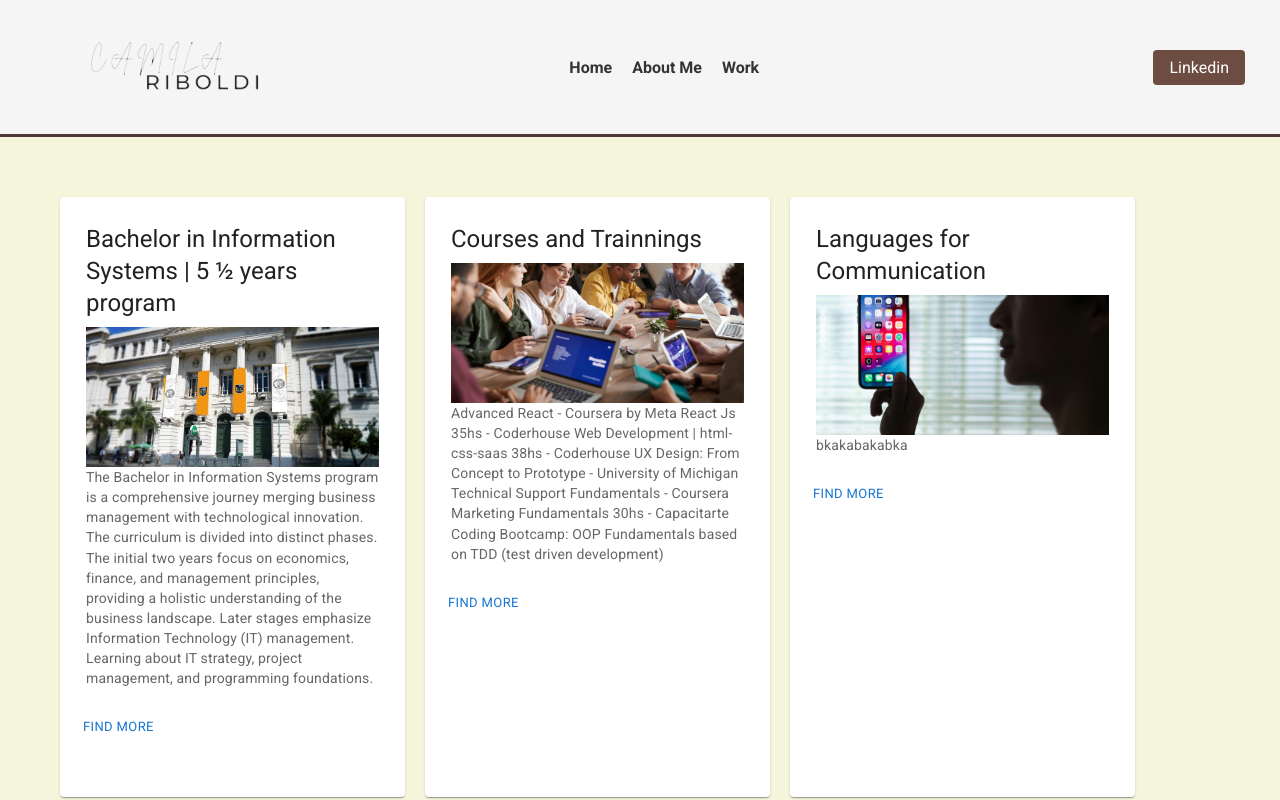
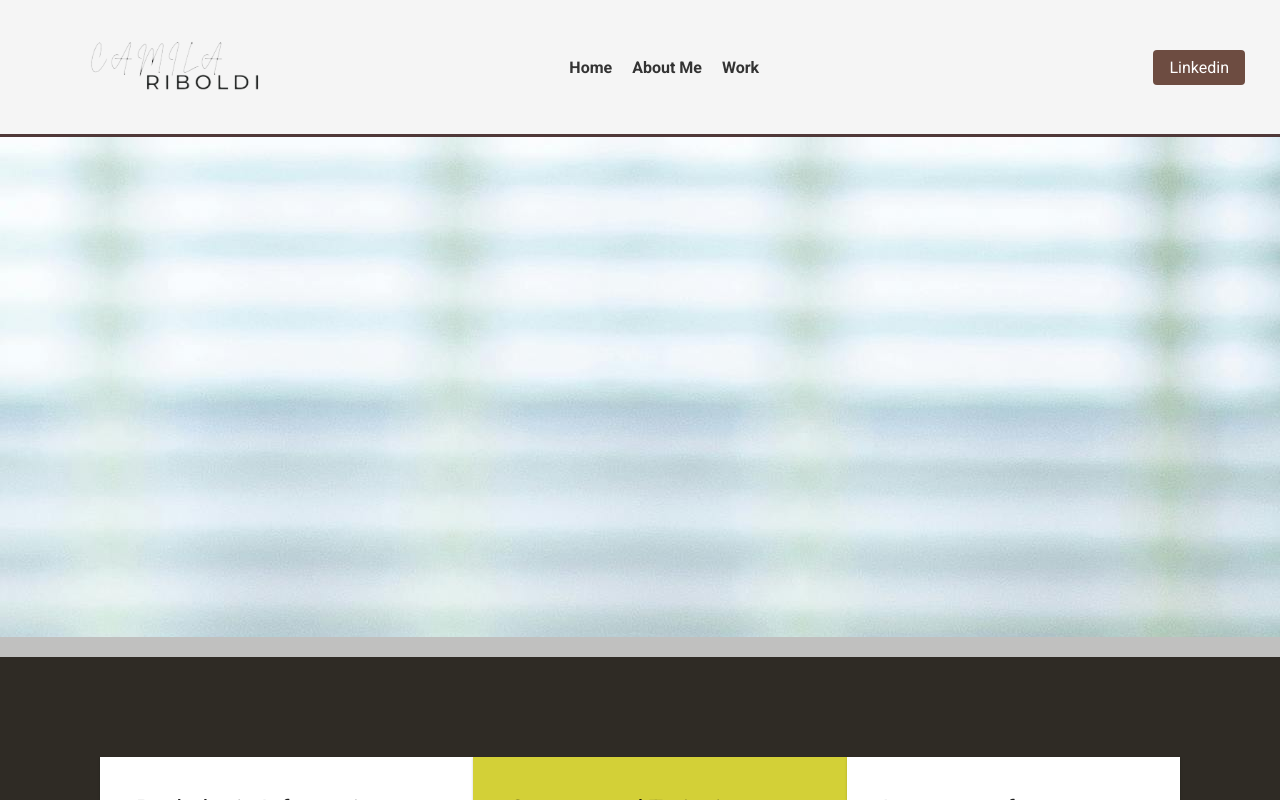
Before and after one commit to riboldicamila/camila-riboldi-portfolio, a React (Create React App) app: page /about-me in a window 1280 px wide. Shown: the top 800 px of the page. Built offline with nearby package versions, Linux system fonts and the light colour scheme.

Commit message:
added carousel

```diff
--- a/package.json
+++ b/package.json
@@ -13,6 +13,7 @@
     "animate.css": "^4.1.1",
     "react": "^18.3.1",
     "react-dom": "^18.3.1",
+    "react-material-ui-carousel": "^3.4.2",
     "react-router-dom": "^6.23.1",
     "react-scripts": "5.0.1",
     "web-vitals": "^2.1.4"
--- a/src/App.css
+++ b/src/App.css
@@ -6,5 +6,5 @@
 }
 
 body {
-  background-color: beige;
+  background-color: rgb(192, 192, 191);
 }
--- a/src/Components/AboutMe/AboutMe.css
+++ b/src/Components/AboutMe/AboutMe.css
@@ -1,5 +1,12 @@
 .card-container {
   display: flex;
-  gap: 20px;
-  margin: 60px;
+  padding: 100px;
+  justify-content: center;
+  background-color: rgb(47 43 37);
+  margin-top: 20px;
+  margin-bottom: 20px;
 }
+
+.trainning-card {
+  background-color: #d3d037 !important;
+}
--- a/src/Components/AboutMe/AboutMe.js
+++ b/src/Components/AboutMe/AboutMe.js
@@ -6,8 +6,28 @@ import university from "./uba-photo.jpg";
 import languages from "./languages-photo.jpg";
 import courses from "./courses-photo.jpg";
 
+import CarouselPhotos from "../Carrosel/CarouselPhotos";
+
 function AboutMe() {
+  const items = [
+    {
+      src: languages,
+      altText: "Image 1 description",
+    },
+    {
+      src: courses,
+      altText: "Image 1 description",
+    },
+    {
+      children: <h2>Slide 2 Title</h2>,
+    },
+  ];
+
   return (
+    <>
+      <div>
+        <CarouselPhotos items={items} />
+      </div>
       <div className="card-container">
         <HomeCard
           image={university}
@@ -27,6 +47,7 @@ function AboutMe() {
         Technical Support Fundamentals - Coursera
         Marketing Fundamentals 30hs - Capacitarte
         Coding Bootcamp: OOP Fundamentals based on TDD (test driven development)"
+          className="trainning-card"
         />
         <HomeCard
           image={courses}
@@ -34,6 +55,7 @@ function AboutMe() {
           text="bkakabakabka"
         />
       </div>
+    </>
   );
 }
 
--- /dev/null
+++ b/src/Components/Carrosel/CarouselPhotos.css
@@ -0,0 +1,3 @@
+.carousel-photos-tab {
+  height: 500px;
+}
--- /dev/null
+++ b/src/Components/Carrosel/CarouselPhotos.js
@@ -0,0 +1,20 @@
+import Carousel from 'react-material-ui-carousel';
+import "./CarouselPhotos.css"
+
+function CarouselPhotos({items}) {
+    return (
+      <Carousel autoPlay animation="slide" indicators timeout={5000} className='carousel-photos-tab'>
+        {items.map((item, index) => (
+          <div key={index}>
+            {item.src ? (
+              <img key={index} src={item.src} alt={item.altText} />
+            ) : (
+              <div key={index}>{item.children}</div>
+            )}
+          </div>
+        ))}
+      </Carousel>
+    );
+  }
+
+  export default CarouselPhotos;
--- a/src/Components/Home/HomeCard.css
+++ b/src/Components/Home/HomeCard.css
@@ -1,5 +1,7 @@
 .home-card {
-  width: 800px !important;
+  max-width: 450px !important;
   height: 600px !important;
-  padding: 10px;
+  padding: 20px;
+  border-radius: 0 !important;
+  background-color: rgb(161, 151, 151);
 }
--- a/src/Components/Home/HomeCard.js
+++ b/src/Components/Home/HomeCard.js
@@ -7,10 +7,12 @@ import { Button, CardActionArea, CardActions } from "@mui/material";
 
 import "./HomeCard.css";
 
-function HomeCard({ image, title, text }) {
+function HomeCard({ image, title, text, className }) {
+  const classNameDefine = `home-card${className ? ` ${className}` : ""}`;
+
   return (
     <div>
-      <Card sx={{ maxWidth: 345 }} className="home-card">
+      <Card sx={{ maxWidth: 345 }} className={classNameDefine}>
         <CardActionArea>
           <CardContent>
             <Typography gutterBottom variant="h5" component="div">
```
Also changed, not shown: 1 other file (tests, documents, lock files or other folders). Lines whose indentation alone changed are shown as unchanged.
